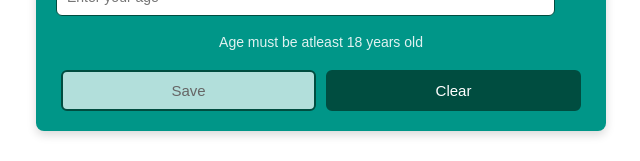
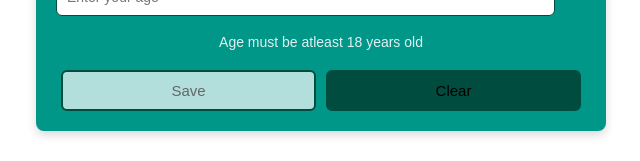
Before and after one commit to Pranali855/Registraction-Form, a React (Vite) app: page / in a window 1280 px wide. Shown: the part 423-584 px from the top of the page, without its empty margins (319-959 px from the left). Built offline with nearby package versions, Linux system fonts and the light colour scheme.

Commit message:
Update Home.css
code added

```diff
--- a/src/Home/Home.css
+++ b/src/Home/Home.css
@@ -37,21 +37,20 @@
   outline: none;
 }
 
-/* Radio and checkbox labels */
+
 .form input[type="radio"],
 .form input[type="checkbox"] {
   margin-right: 6px;
 }
 
-/* Error text */
 .error-text {
-  color: #ff5252; /* Bright red for errors */
+  color: #ff5252;
   font-size: 14px;
   margin-top: 10px;
   text-align: center;
 }
 
-/* Buttons */
+
 .Button {
   display: flex;
   justify-content: space-between;
@@ -62,8 +61,7 @@
   flex: 1;
   padding: 10px;
   margin: 0 5px;
-  background: #004d40; /* Dark teal button */
-  color: #ffffff;
+  background: #004d40;
   border: 2px solid #004d40;
   border-radius: 6px;
   font-size: 15px;
@@ -72,12 +70,12 @@
 }
 
 .btn:hover {
-  background: #00796b; /* Hover teal */
+  background: #00796b;
   color: #ffffff;
 }
 
 .btn-disabled {
-  background: #b2dfdb; /* Muted teal */
+  background: #b2dfdb;
   color: #666666;
   cursor: not-allowed;
 }
```
